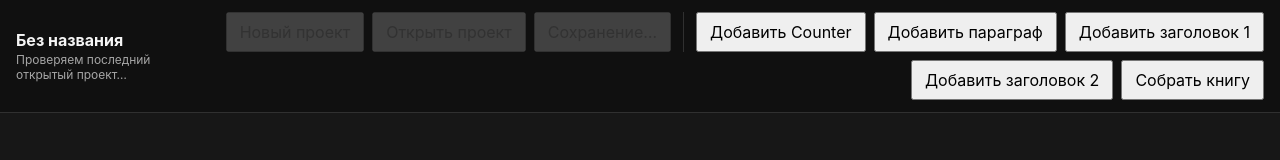
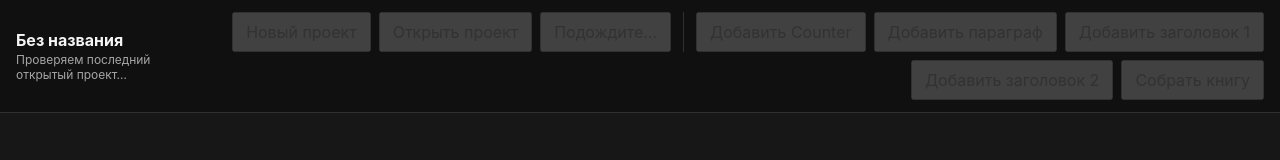
Before and after one commit to KrimsonKing1337/active-book-editor, a React (Vite) app in the folder apps/editor/: page / in a window 1280 px wide. Shown: the top 160 px of the page. Built offline with nearby package versions, Linux system fonts and the light colour scheme.

Commit message:
Guard editor actions during project operations

```diff
--- a/apps/editor/src/EditorScreen.tsx
+++ b/apps/editor/src/EditorScreen.tsx
@@ -294,9 +294,15 @@ export function EditorScreen() {
   ]);
 
   const handleForgetLastProject = useCallback(async () => {
-    await clearCurrentProject();
-    setPendingRestore(null);
-    setProjectMessage('Новый несохранённый проект');
+    setIsProjectBusy(true);
+
+    try {
+      await clearCurrentProject();
+      setPendingRestore(null);
+      setProjectMessage('Новый несохранённый проект');
+    } finally {
+      setIsProjectBusy(false);
+    }
   }, []);
 
   useEffect(() => {
@@ -401,31 +407,47 @@ export function EditorScreen() {
             onClick={() => void handleSaveProject()}
             disabled={!editor || isProjectBusy}
           >
-            {isProjectBusy ? 'Сохранение…' : 'Сохранить'}
+            {isProjectBusy ? 'Подождите…' : 'Сохранить'}
           </button>
 
           <span className="editor-actions-separator" />
 
-          <button type="button" onClick={() => insertComponent('Counter')}>
+          <button
+            type="button"
+            onClick={() => insertComponent('Counter')}
+            disabled={!editor || isProjectBusy}
+          >
             Добавить Counter
           </button>
 
-          <button type="button" onClick={() => insertTextComponent('P')}>
+          <button
+            type="button"
+            onClick={() => insertTextComponent('P')}
+            disabled={!editor || isProjectBusy}
+          >
             Добавить параграф
           </button>
 
-          <button type="button" onClick={() => insertTextComponent('H1')}>
+          <button
+            type="button"
+            onClick={() => insertTextComponent('H1')}
+            disabled={!editor || isProjectBusy}
+          >
             Добавить заголовок 1
           </button>
 
-          <button type="button" onClick={() => insertTextComponent('H2')}>
+          <button
+            type="button"
+            onClick={() => insertTextComponent('H2')}
+            disabled={!editor || isProjectBusy}
+          >
             Добавить заголовок 2
           </button>
 
           <button
             type="button"
             onClick={buildBook}
-            disabled={!editor || buildState === 'building'}
+            disabled={!editor || isProjectBusy || buildState === 'building'}
           >
             {buildState === 'building' ? 'Сборка…' : 'Собрать книгу'}
           </button>
```
